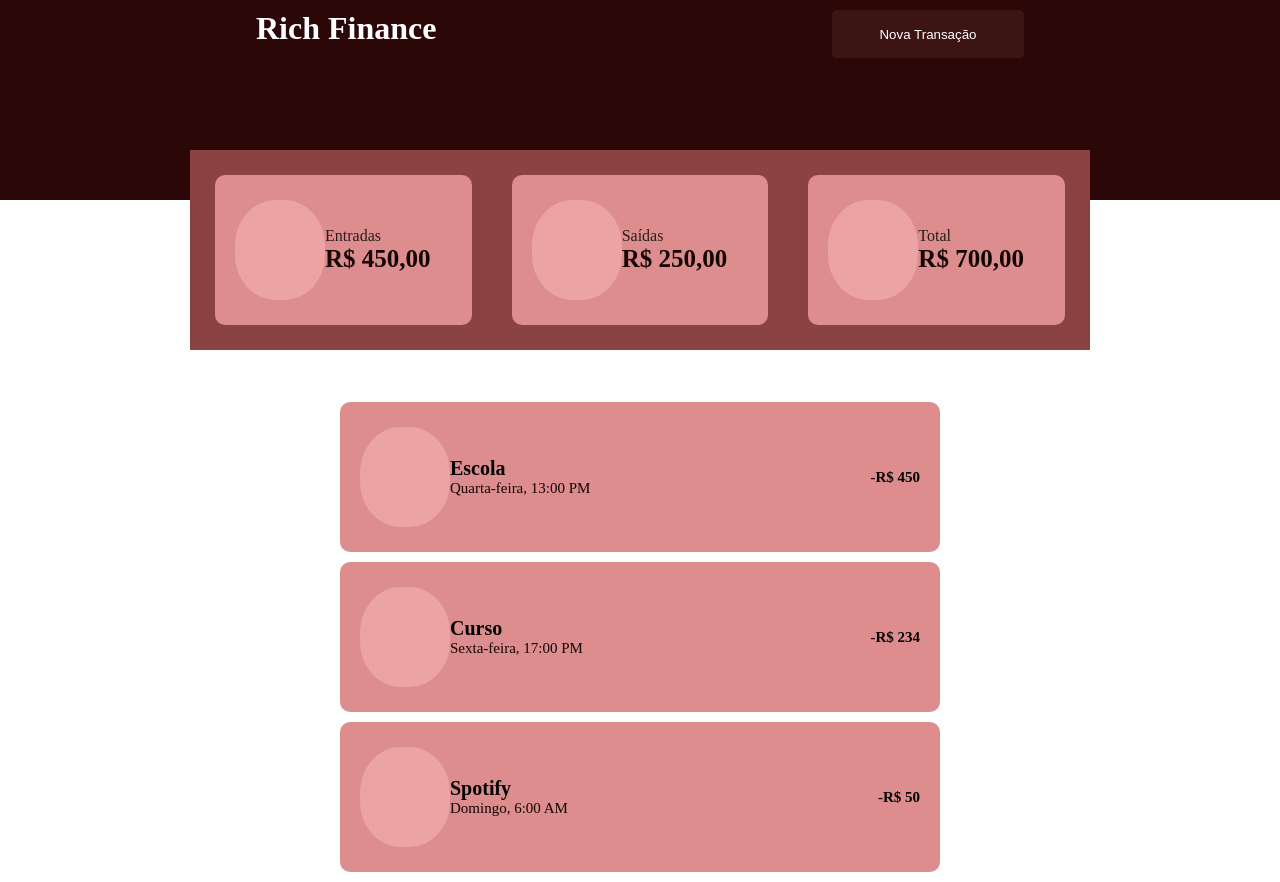
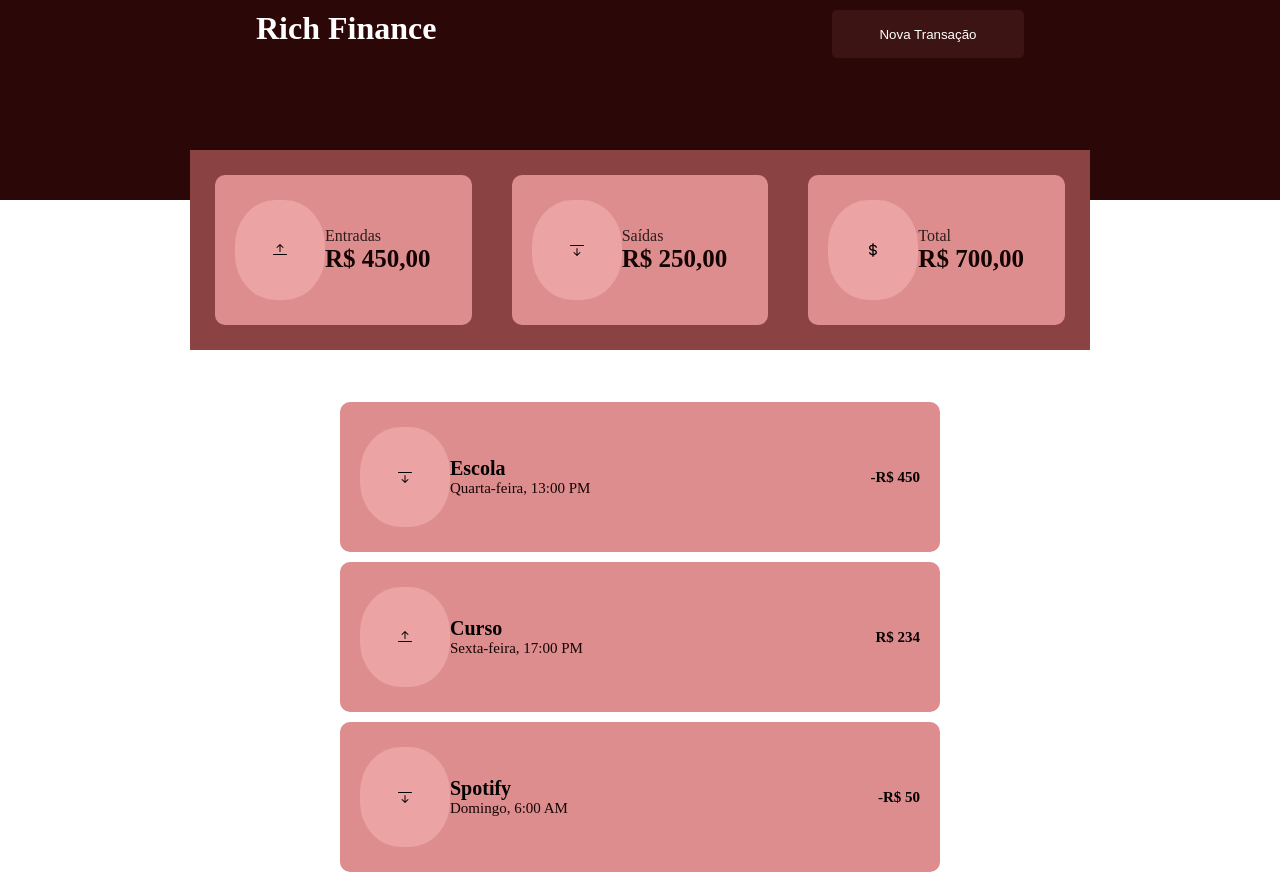
Before and after one commit to devrichele/my-finance, a React (Vite) app: page / in a window 1280 px wide. Built offline with nearby package versions, Linux system fonts and the light colour scheme.

Commit message:
aplicando condição para alterar icon

```diff
--- a/src/App.jsx
+++ b/src/App.jsx
@@ -2,6 +2,7 @@ import { useState } from "react"
 import "./App.css"
 import Card from "./components/cards"
 import Modelo from "./components/modelo"
+
 
 // function olamundo (){
 //   const age = prompt("Por favor, insira sua idade:");
@@ -39,9 +40,9 @@ import Modelo from "./components/modelo"
 
       </div>
       <div className="gastos">
-        <Card type={"baixo"} mudar={450} texto ={"Escola"} valor={"Quarta-feira, 13:00 PM"}/>
-        <Card type={"baixo"} mudar={234} texto ={"Curso"} valor={"Sexta-feira, 17:00 PM"}/>
-        <Card type={"baixo"} mudar={50} texto ={"Spotify"} valor={"Domingo, 6:00 AM"}/>
+        <Card type={"baixo"} mudar={450} texto ={"Escola"} iconpreco= {"-R$"}valor={"Quarta-feira, 13:00 PM"} typetranse ={"Saída"}/>
+        <Card type={"baixo"} mudar={234} texto ={"Curso"} iconpreco= {"R$"} valor={"Sexta-feira, 17:00 PM"} typetranse ={"Entrada"}/>
+        <Card type={"baixo"} mudar={50} texto ={"Spotify"} iconpreco= {"-R$"} valor={"Domingo, 6:00 AM"} typetranse ={"Saída"}/>
 
       </div>
     {modeloAberto === true ? <Modelo onClickModelo={()=>alertModeloFechado ()}/> : null}
--- a/src/components/cards/index.jsx
+++ b/src/components/cards/index.jsx
@@ -1,25 +1,30 @@
+
 
 import "./styles.css"
-function Card({texto, valor, type, mudar }) {
+import { BsArrowBarDown, BsArrowBarUp } from "react-icons/bs"
+import { BiDollar } from "react-icons/bi";
 
-    // if (titulo == "boa noite") {
-    //   return <h1> estudar </h1>
-    // }else {
-    //   return <p> dormir </p>
-    // }
+function Card({texto, valor, type, mudar, typetranse,iconpreco }) {
 
-    // type == "card" ? "cardBaixo" : "card";
 
     return (
 
         <div className={type == "baixo" ? "cardBaixo" : "card"}>
-          <div className="container-card-icon">
+          <div className="container-card-icon" >
+            { texto == "Entradas" && <BsArrowBarUp />}
+            { texto == "Saídas" && <BsArrowBarDown />}
+            { texto == "Total" && <BiDollar />}
+            {type == "baixo" && typetranse == "Saída" && <BsArrowBarDown />}
+            {type == "baixo" && typetranse == "Entrada" && <BsArrowBarUp />}
+
+
           </div>
           <div className="transacoes">
             <p className={type == "baixo" ? "textobaixo" : "texto"}>{texto}</p>
+
             <p className={type == "baixo" ? "valorBaixo" : "valor"}> {type == "baixo" ? "" : "R$" } {valor}</p>
           </div>
-            {type == "baixo" ?  <h1 className="saidaBaixo"> -R$ {mudar} </h1> : ""}
+            {type == "baixo" ?  <h1 className="saidaBaixo"> {iconpreco} {mudar} </h1> : ""}
 
         </div>
 
--- a/src/components/cards/styles.css
+++ b/src/components/cards/styles.css
@@ -75,3 +75,6 @@
   text-align: justify;
 
 }
+.red {
+  color: red;
+}
--- a/src/components/modelo/index.jsx
+++ b/src/components/modelo/index.jsx
@@ -18,12 +18,15 @@ export default function Modelo ({onClickModelo}){
 
     console.log(eventos.target.value)
 
+
 }
+
+
 
 
    return (
     <div className="body-modelo" onClick={onClickModelo} >
-      <div className="conteudoModelo">
+      <div className="conteudoModelo" onClick={(event) => event.stopPropagation()}>
         <IoIosClose color="#cecece" style={{cursor:"pointer"}} size={25}/>
         <form className="modelForm">
             <h1> Cadastrar Transação </h1>
@@ -52,14 +55,3 @@ export default function Modelo ({onClickModelo}){
     </div>
     )
 }
-
-
-// import "./styles.css"
-
-// export default function Modelo ({onClickModelo}){
-//     return (
-//     <div className="body-teste" onClick={onClickModelo}>
-//         <h1>Modelo</h1>
-//     </div>
-//     )
-// }
```
